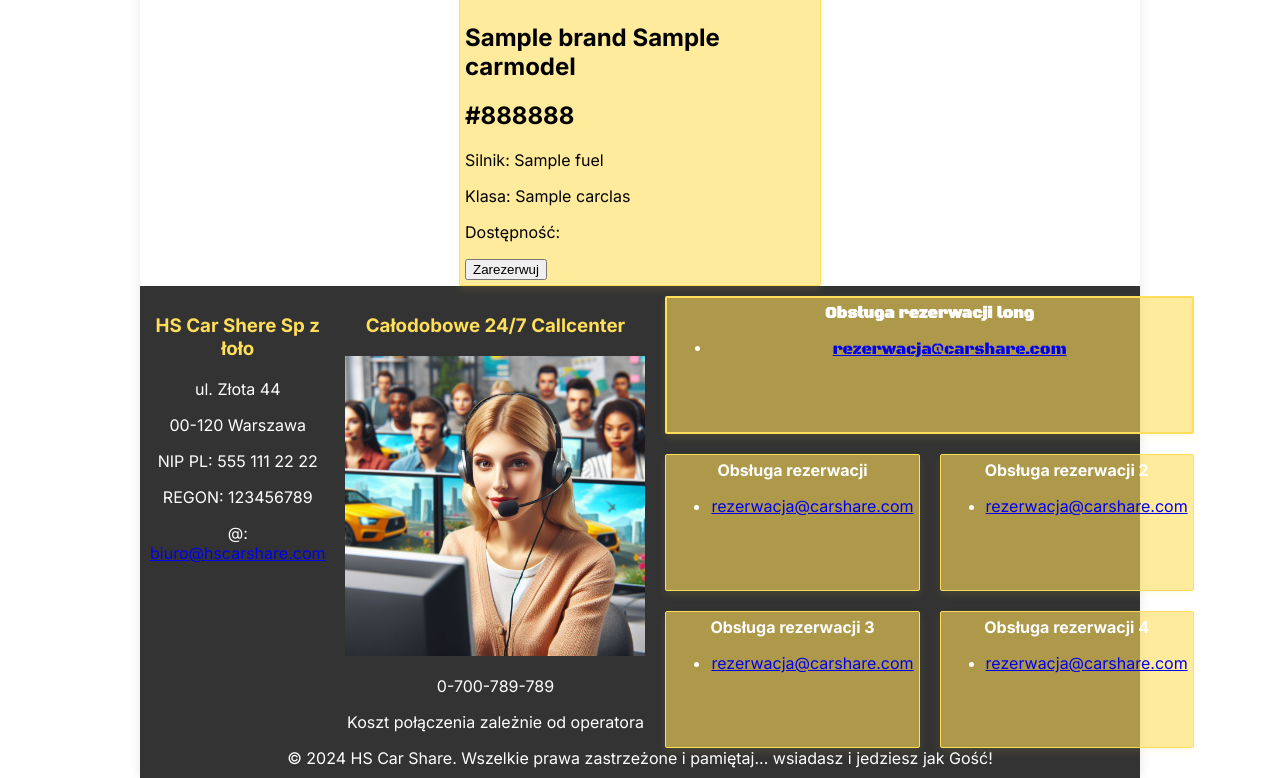
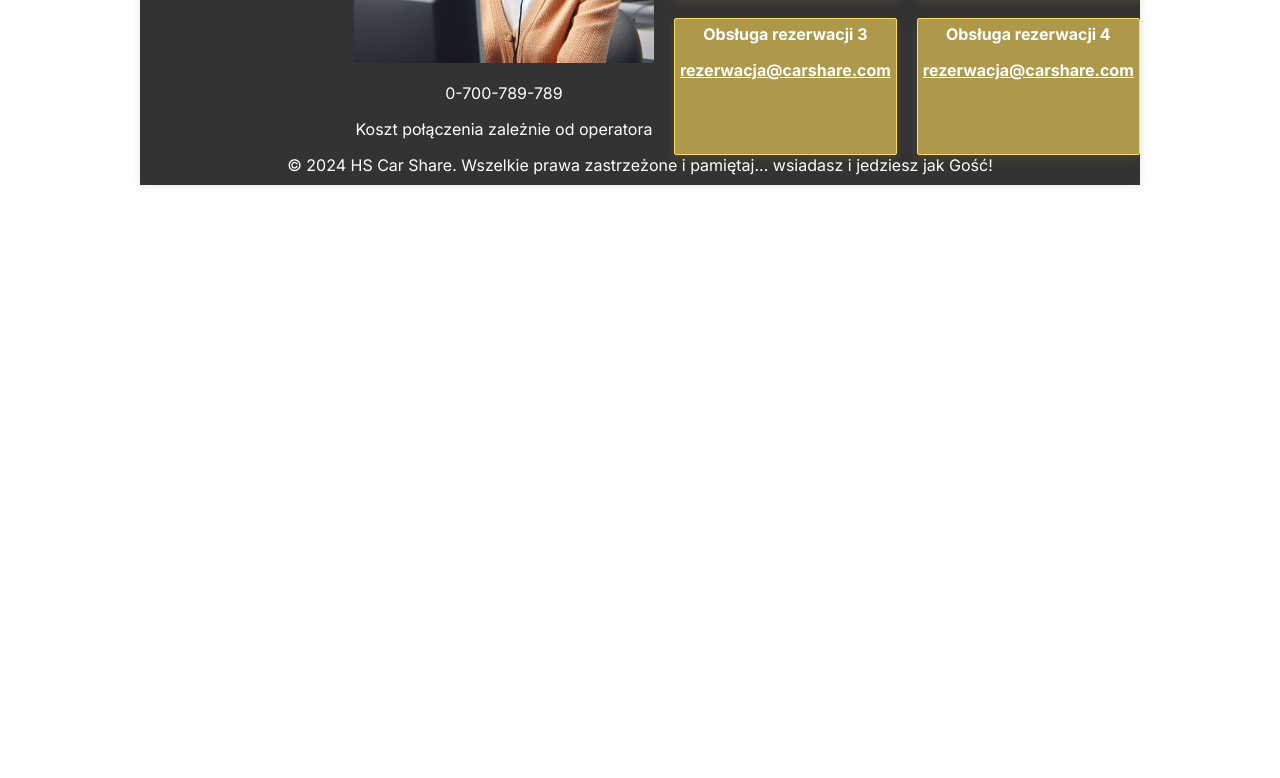
Before and after one commit to Sajmon9696/WypozyczalniaAut, a Django app: page /cars/ in a window 1280 px wide. Shown: the part 560-1338 px from the top of the page. After the commit the page ends 745 px from the top, so only its background shows below. Run offline with Django 5.2, Linux system fonts and the light colour scheme; tables that the repository leaves empty hold one stand-in row (values such as "Sample post").

Commit message:
V. 0.4/20240205 - dodano obrazki do samochodów - jeżeli samochód nie ma obrazka, to pojawia się baba z aparatem, że zrobi - na stronie głównej losują się 3 wybrane samochody - poprawione kolory - chuj wie, czemu w footerze w 'a' jest podkreślenie bez najechania mycho - chuj wi też czemu nie chcą się filtrować samochody

```diff
--- a/Base_app/static/style2.css
+++ b/Base_app/static/style2.css
@@ -146,12 +146,29 @@
     padding: 5px;
     box-shadow: 0 4px 8px rgba(255, 222, 89, 0.1);
     color: #fff;
-    font-family: "Black Ops One", sans-serif;
+    font-family: "Inter", sans-serif;
     font-optical-sizing: auto;
 /*    font-weight: */;
     font-style: normal;
     font-variation-settings:
     "slnt" 0;
+}
+
+.footer-content a,
+.widgetboxes a,
+.widgetbox a,
+.widgetbox-title a {
+    color: white;
+    text-decoration: none;
+    font-weight: bold;
+    transition: text-decoration 0.3s;
+}
+
+.footer-content a,
+.widgetboxes a:hover,
+.widgetbox a:hover,
+.widgetbox-title a:hover {
+    text-decoration: underline;
 }
 
 .widgetbox {
@@ -167,19 +184,29 @@
 /*    grid-template-columns: 1fr 1fr 1fr;
     grid-gap: 20px; */
     display: flex;
+    flex-wrap: wrap;
     justify-content: space-around;
 }
 
 .widget-car {
-    background-color: rgba(255, 222, 89, 0.6);
-    border: 1px solid rgba(255, 222, 89, 1);
-    border-radius: 2px;
+    background-color: rgba(51, 51, 51, 1);
+    border: 3px solid rgba(166, 121, 53, 0.6);
+    border-radius: 30px;
     padding: 5px;
-    box-shadow: 0 4px 8px rgba(255, 222, 89, 0.1);
-    color: black;
+    box-shadow: 0 4px 8px rgba(255, 215, 0, 0.3);
+    color: rgba(255, 215, 0, 0.6);
     width: 350px;
+    margin: 5px;
+
 /*    grid-template-columns: 1fr 1fr 1fr;
     grid-gap: 20px; */
+}
+
+.car-image {
+    width: 300px;
+    margin: 0 auto;
+    border-radius: 30px;
+    overflow: hidden;
 }
 
 .workspace {
@@ -194,3 +221,14 @@
     font-style: normal;
     font-variation-settings:
 }
+
+.top-description a {
+    color: darkgray;
+    text-decoration: none;
+    transition: color 0.3s;
+}
+
+.top-description a:hover {
+    text-decoration: none;
+    color: gray;
+}
--- a/Base_app/templates/Base_app/base.html
+++ b/Base_app/templates/Base_app/base.html
@@ -61,38 +61,23 @@
             <div class="widgetboxes">
                 <div class="widgetbox-title">
                     <strong>Obsługa rezerwacji long</strong>
-                    <ul>
-                        <li><a href="mailto:rezerwacja@hscarshare.com" title="rezerwacja@hscarshare.com">rezerwacja@carshare.com</a>
-                        </li>
-                    </ul>
+                    <p><a href="mailto:rezerwacja@hscarshare.com" title="rezerwacja@hscarshare.com">rezerwacja@carshare.com</a></p>
                 </div>
                 <div class="widgetbox">
                     <strong>Obsługa rezerwacji</strong>
-                    <ul>
-                        <li><a href="mailto:rezerwacja@hscarshare.com" title="rezerwacja@hscarshare.com">rezerwacja@carshare.com</a>
-                        </li>
-                    </ul>
+                    <p><a href="mailto:rezerwacja@hscarshare.com" title="rezerwacja@hscarshare.com">rezerwacja@carshare.com</a></p>
                 </div>
                 <div class="widgetbox">
                     <strong>Obsługa rezerwacji 2</strong>
-                    <ul>
-                        <li><a href="mailto:rezerwacja@hscarshare.com" title="rezerwacja@hscarshare.com">rezerwacja@carshare.com</a>
-                        </li>
-                    </ul>
+                    <p><a href="mailto:rezerwacja@hscarshare.com" title="rezerwacja@hscarshare.com">rezerwacja@carshare.com</a></p>
                 </div>
                 <div class="widgetbox">
                     <strong>Obsługa rezerwacji 3</strong>
-                    <ul>
-                        <li><a href="mailto:rezerwacja@hscarshare.com" title="rezerwacja@hscarshare.com">rezerwacja@carshare.com</a>
-                        </li>
-                    </ul>
+                    <p><a href="mailto:rezerwacja@hscarshare.com" title="rezerwacja@hscarshare.com">rezerwacja@carshare.com</a></p>
                 </div>
                 <div class="widgetbox">
                     <strong>Obsługa rezerwacji 4</strong>
-                    <ul>
-                        <li><a href="mailto:rezerwacja@hscarshare.com" title="rezerwacja@hscarshare.com">rezerwacja@carshare.com</a>
-                        </li>
-                    </ul>
+                    <p></p><a href="mailto:rezerwacja@hscarshare.com" title="rezerwacja@hscarshare.com">rezerwacja@carshare.com</a></p>
                 </div>
             </div>
         </div>
--- a/Base_app/urls.py
+++ b/Base_app/urls.py
@@ -1,6 +1,7 @@
 from django.urls import path
 
 from Base_app.views import main_view
+from cars.views import my_view
 from cars.views import ShowCarsView, ShowCarDetailView
 
 app_name = 'Base_app'
--- a/Base_app/views.py
+++ b/Base_app/views.py
@@ -7,9 +7,11 @@
 
 
 # Create your views here.
+import random
 
 def main_view(request):
     form = CreateReservationForm
     cars = Car.objects.all()
     login_form = MyLoginForm
-    return render(request, 'Base_app/main.html', {'form': form, 'cars': cars, 'login_form': login_form})
+    random_cars = random.sample(list(cars), 3)
+    return render(request, 'Base_app/main.html', {'form': form, 'cars': cars, 'login_form': login_form, 'random_cars':random_cars})
--- a/cars/templates/cars/all_cars.html
+++ b/cars/templates/cars/all_cars.html
@@ -1,17 +1,43 @@
 {% extends 'Base_app/base.html' %}
-
+{% load static %}
 {% block content %}
 <section class="top description">
     <h1>Takie tam samochody mamy</h1>
 
 </section>
-
-
+<!-- wersja pierwotna:
 <div class="car-container">
     {% for car in cars %}
+    <div class="widget-car">
+            <div class="car-image">
+                {% if car.pic %}
+                <img src="{{ car.pic.url }}" alt="Jedziesz jak gość!" width="330">
+                {% else %}
+                <img src="{% static 'img/photographer.png' %}" alt="Zara Zosia zrobi" width="330">
+                {% endif %}
+            </div>
+            <div class="car-details">
+                <h2>{{ car.model }}</h2>
+                <h2>{{ car.color.color_name }}</h2>
+                <p>Silnik: {{ car.engine_size }} {{ car.fuel }}</p>
+                <p>Klasa: {{ car.model.car_class }}</p>
+                <p>Dostępność: </p>
+                <button>Zarezerwuj</button>
+            </div>
+        </div>
+
+    {% endfor %}
+</div>
+-->
+<div class="car-container">
+    {% for car in cars_a %}
         <div class="widget-car">
             <div class="car-image">
-                <img src="static/img/car.jpg" alt="Wsiadasz, jedziesz... jak gość">
+                {% if car.pic %}
+                    <img src="{{ car.pic.url }}" alt="Jedziesz jak gość!" width="330">
+                {% else %}
+                    <img src="{% static 'img/photographer.png' %}" alt="Zara Zosia zrobi" width="330">
+                {% endif %}
             </div>
             <div class="car-details">
                 <h2>{{ car.model }}</h2>
@@ -25,4 +51,6 @@
     {% endfor %}
 </div>
 
+
+
 {% endblock %}
--- a/cars/urls.py
+++ b/cars/urls.py
@@ -1,6 +1,7 @@
 from django.urls import path
 
 from cars.views import ShowCarsView, ShowCarDetailView, CarFilterView
+
 
 app_name = 'cars'
 urlpatterns = [
--- a/cars/views.py
+++ b/cars/views.py
@@ -4,14 +4,22 @@
 from cars.models import Car
 from cars.forms import CarFilterForm
 
-
+from django.shortcuts import render
+from .models import CarModel, Car
 # Create your views here.
+def my_view(request):
+    cars_a = Car.objects.filter(model__car_class_id="A")
+    return render(request, 'cars/all_cars.html', {'cars_a': cars_a})
 
 
 class ShowCarsView(ListView):
     model = Car
     template_name = "cars/all_cars.html"
     context_object_name = 'cars'
+
+    def my_view(request):
+        cars_a = Car.objects.filter(model__car_class_id=1)
+        return render(request, 'cars/all_cars.html', {'cars_a': cars_a})
 
 
 class ShowCarDetailView(DetailView):
```
Also changed, not shown: Base_app/templates/Base_app/main.html (+31 -5 lines), Base_app/static/img/photographer.png (added), cars/models.py (line endings or trailing spaces).
